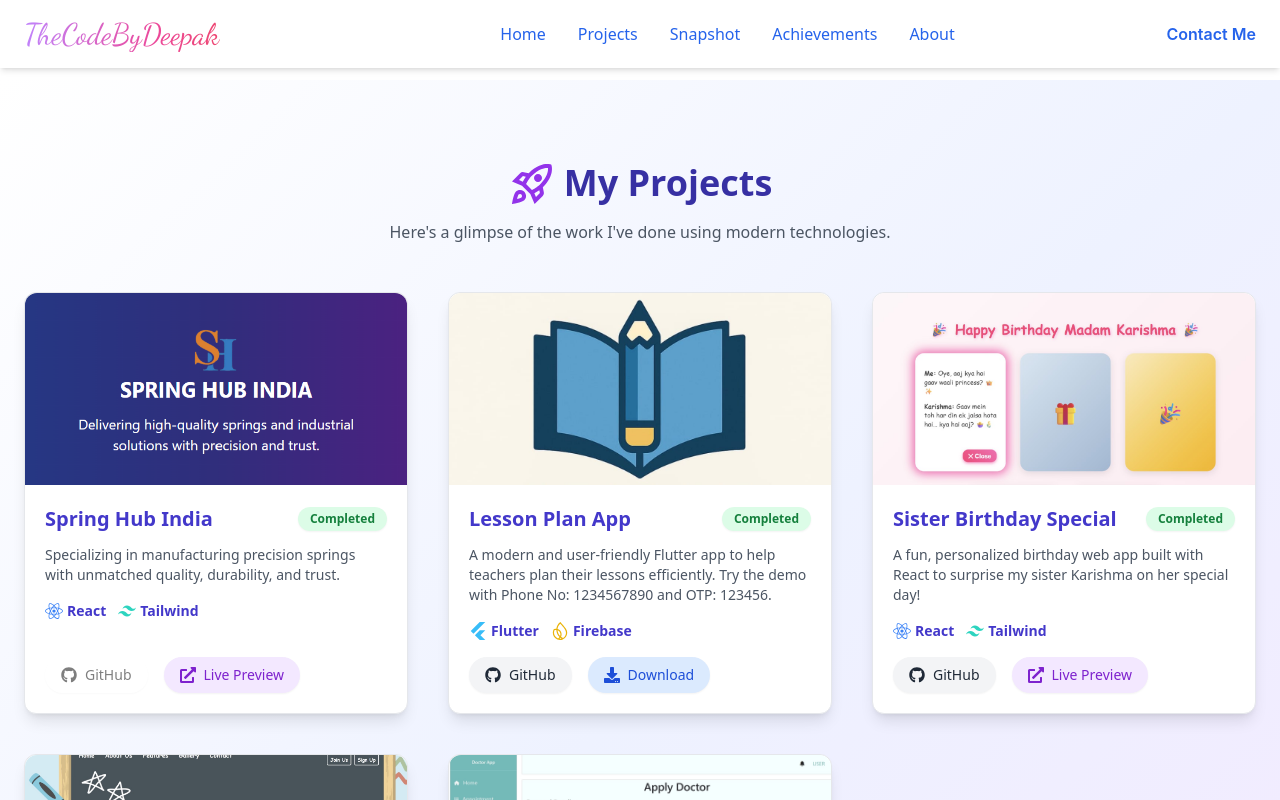
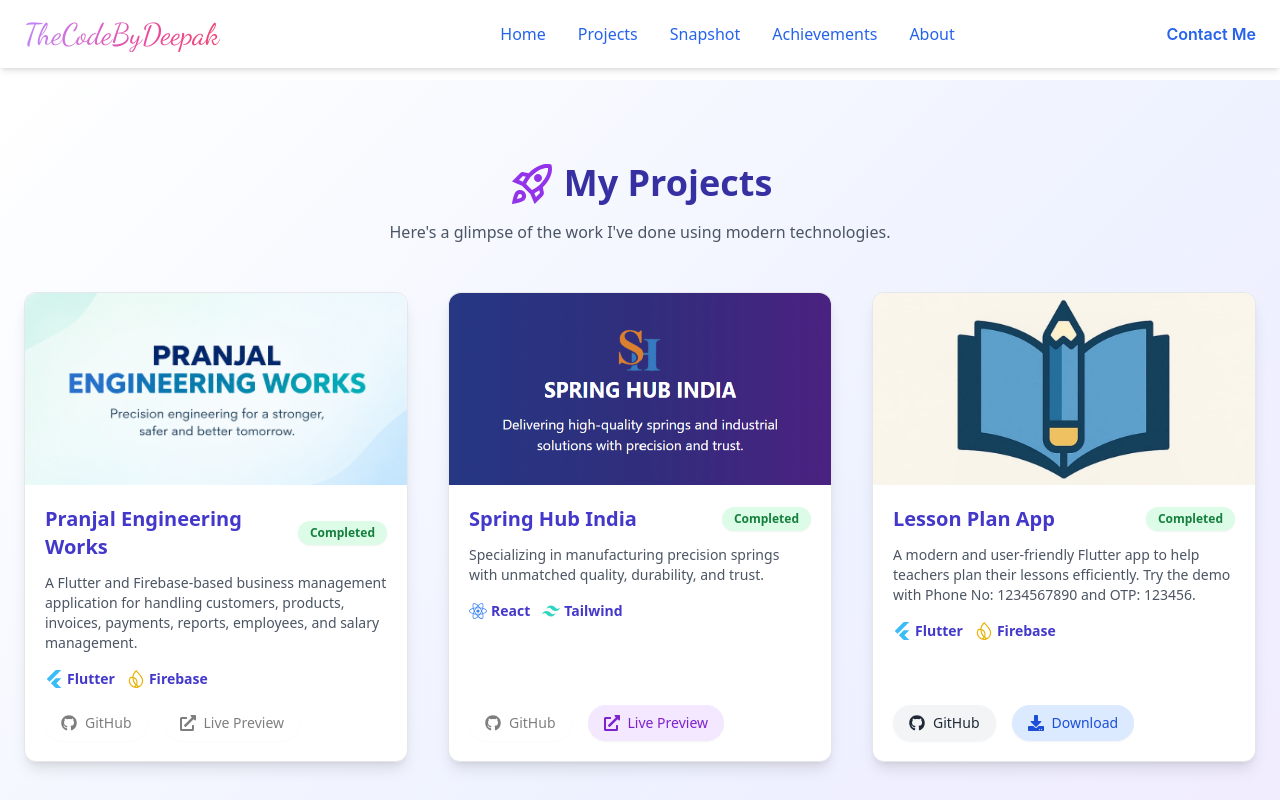
Before and after one commit to TheCodeByDeepak/TheCodeByDeepak.github.io, a React (Create React App) app: page /projects in a window 1280 px wide. Shown: the top 800 px of the page. Built offline with nearby package versions, Linux system fonts and the light colour scheme.

Commit message:
Updated Projects

```diff
--- a/src/pages/Projects.jsx
+++ b/src/pages/Projects.jsx
@@ -4,7 +4,7 @@
 import project6Image from "../assets/Project6.jpg";
 import project8Image from "../assets/Project8.jpg";
 import project9Image from "../assets/Project9.png";
-
+import project10Image from "../assets/Project10.png";
 
 import {
   FaGithub,
@@ -44,6 +44,18 @@
 };
 
 const projects = [
+  {
+  id: 10,
+  img: project10Image,
+  title: "Pranjal Engineering Works",
+  description:
+    "A Flutter and Firebase-based business management application for handling customers, products, invoices, payments, reports, employees, and salary management.",
+  tech: ["Flutter", "Firebase"],
+  progress: "Completed",
+  githubLink: "",
+  apkLink: "",
+  },
+
   {
     id: 9,
     img: project9Image,
```
Also changed, not shown: src/assets/Project10.png (added).
